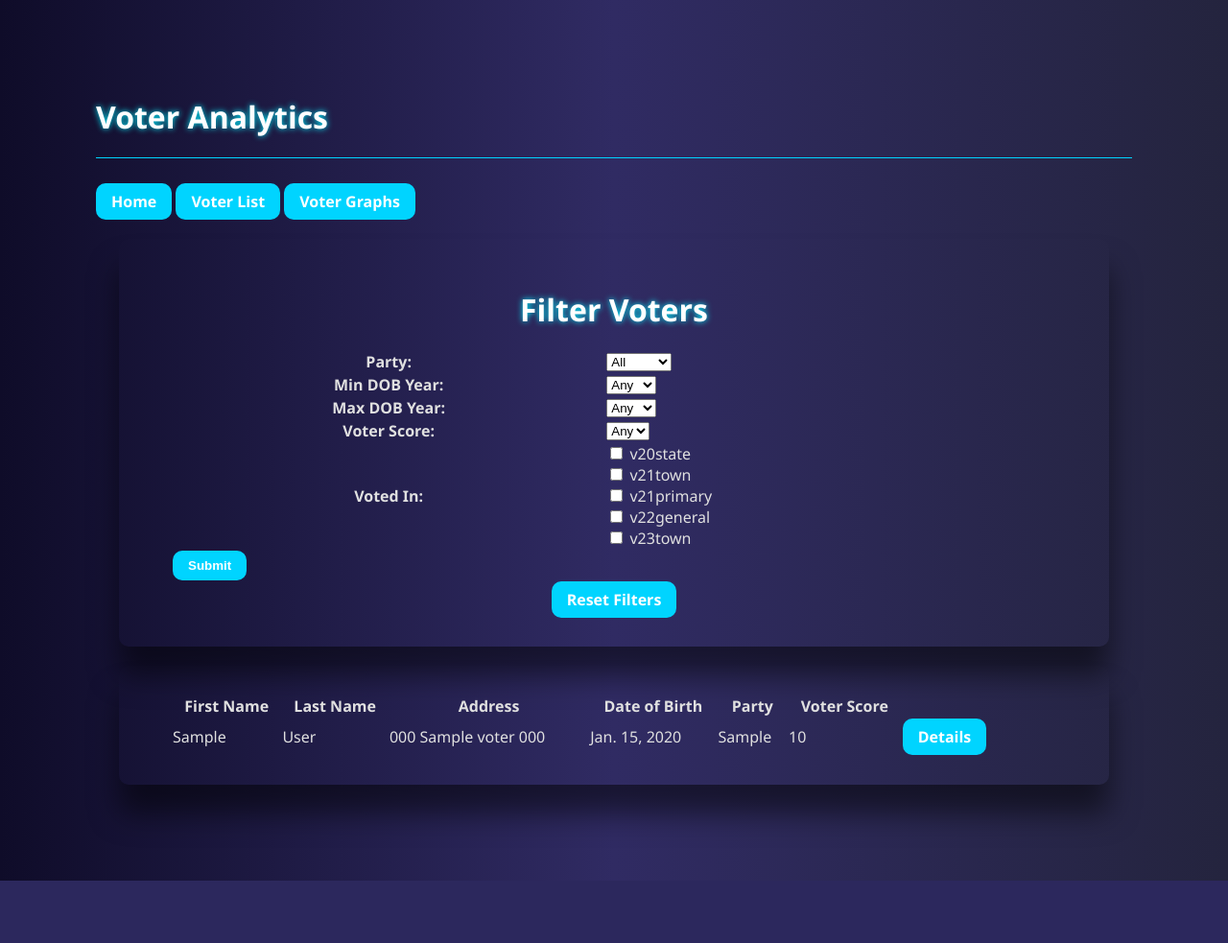
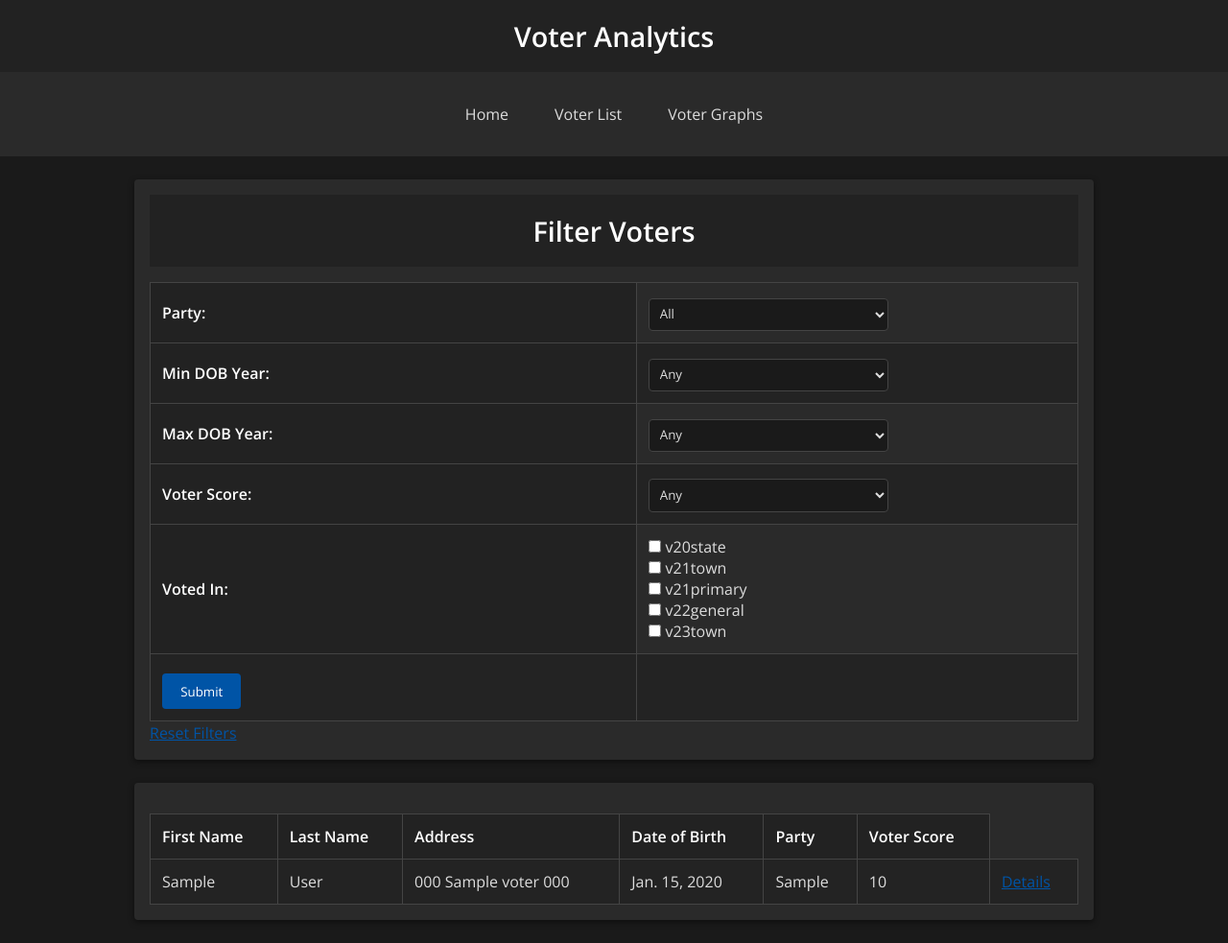
Before and after one commit to JaStaGa/JSG-Website-Directory, a Django app: page /voter_analytics/voters in a window 1280 px wide. Shown: the whole page at 96% size. Before the commit the page ends 918 px from the top, so only its background shows below. Run offline with Django 5.2, Linux system fonts and the light colour scheme; tables that the repository leaves empty hold one stand-in row (values such as "Sample post").

Commit message:
voter styling

```diff
--- a/directory/views.py
+++ b/directory/views.py
@@ -19,7 +19,7 @@ def mini_fb(request):
     return render(request, 'mini_fb/base.html')
 
 def voter_analytics(request):
-    return render(request, 'voter_analytics/base.html')
+    return render(request, 'voter_analytics/landing.html')
 
 def project(request):
     return render(request, 'project/home.html')
--- a/quotes/views.py
+++ b/quotes/views.py
@@ -39,7 +39,6 @@ images_list = [
     "https://upload.wikimedia.org/wikipedia/commons/5/5d/Lil_Wayne_Camp_Flog_Gnaw_2012.jpg",
     "https://upload.wikimedia.org/wikipedia/commons/5/5a/Lil_Wayne_cropped.jpg",
     "https://upload.wikimedia.org/wikipedia/commons/1/12/Lil_Wayne_Feb._2020.jpg",
-
 ]
 
 
--- a/static/styles-voter.css
+++ b/static/styles-voter.css
@@ -1,101 +1,185 @@
-body {
-  background-color: lightgrey;
+/* styles-voter.css */
+
+/* 1) Import a neutral sans-serif */
+@import url('https://fonts.googleapis.com/css2?family=Open+Sans:wght@400;600&display=swap');
+
+/* 2) Color variables */
+:root {
+  --bg:         #1a1a1a;  /* page background */
+  --card-bg:    #2a2a2a;  /* panels/forms */
+  --header-bg:  #222;     /* nav & header */
+  --accent:     #0054a6;  /* DMV blue */
+  --text:       #ddd;     /* main text */
+  --text-muted: #aaa;     /* secondary text */
+  --border:     #444;     /* table/form borders */
+  --radius:     4px;
 }
 
-h1, h2, h3, footer,header, p {
-  font-family: verdana;
-  color: rgb(40, 40, 138);
+/* 3) Global reset & typography */
+* {
+  margin: 0; padding: 0;
+  box-sizing: border-box;
+}
+body {
+  background: var(--bg);
+  color: var(--text);
+  font-family: 'Open Sans', sans-serif;
+  line-height: 1.5;
 }
 
-/* table, td, th {
-  width: 90%;
-  max-width: 1000px;
-  margin-left: 25px;
-  text-decoration:none;
-  padding: 10px;
-  margin: 10px;
-  color: rgb(40, 40, 138);
-  font-family: verdana;
-} */
-
-table {
-  width: 90%;
-  max-width: 1000px;
-  margin-left: 25px;
-  border-collapse: collapse;
-  text-decoration:none;
+/* 4) Page header */
+h1 {
+  background: var(--header-bg);
+  color: #fff;
+  text-align: center;
+  padding: 1rem;
+  font-size: 1.8rem;
 }
 
-td, th {
-  padding: 10px;
-  color: rgb(40, 40, 138);
-  font-family: verdana;
-  text-align: left; /* Align text in cells */
+/* 5) Site nav */
+nav {
+  background: var(--card-bg);
+  padding: 0.5rem;
+}
+nav ul {
+  display: flex;
+  list-style: none;
+  justify-content: center;
+  gap: 1rem;
+}
+nav ul a {
+  color: var(--text);
+  text-decoration: none;
+  padding: 0.5rem 1rem;
+  border-radius: var(--radius);
+  transition: background 0.2s;
+}
+nav ul a:hover {
+  background: var(--accent);
+  color: #fff;
 }
 
-/* Optionally, remove margins on td */
-td {
-  margin: 0; /* Avoids spacing issues */
-}
-
-
-nav ul {
-  text-align: center;
-}
-
-nav ul a, .container{
-  font-family: verdana;
-  color: rgb(40, 40, 138);
-  width: 90%;
-  max-width: 100px;
-  padding: 10px;
-  text-align: center;
-  transition: max-width 0.3s ease;
-  list-style-type: none;
-}
-li {
-  list-style-type: none;
-}
-
-.form-table {
-  justify-content: center;
-  text-align: center;
-}
-
+/* 6) Main container/cards */
 .container {
   width: 90%;
   max-width: 1000px;
-  padding: 30px;
-  margin: 20px auto;
-  box-shadow: 0 4px 12px rgba(0, 0, 0, 0.5);
-  border-radius: 10px;
-  text-align: center;
-  transition: max-width 0.3s ease;
+  margin: 1.5rem auto;
+  background: var(--card-bg);
+  padding: 1rem;
+  border-radius: var(--radius);
+  box-shadow: 0 2px 6px rgba(0,0,0,0.5);
 }
 
-.header-title {
-  text-align: center;
-  color: #7599d2;
-  text-decoration: none;
-  padding: 10px;
-  margin: 10px;
+/* 7) Tables */
+table {
+  width: 100%;
+  border-collapse: collapse;
+  margin-top: 1rem;
+}
+th, td {
+  padding: 0.75rem;
+  border: 1px solid var(--border);
+  text-align: left;
+  color: var(--text);
+}
+th {
+  background: var(--header-bg);
+  color: #fff;
+  font-weight: 600;
+}
+tr:nth-child(even) {
+  background: #232323;
+}
+tr:hover {
+  background: var(--border);
 }
 
-h4 a {
-  font-family:verdana;
-  display: inline-block;
-  color: rgb(40, 40, 138);
-  padding: 10px 20px;
-  text-decoration: none;
-  background-color: #ccd0d6;
-  margin: 10px;
+/* 8) Filter form elements */
+select, input[type="submit"] {
+  font-family: inherit;
+}
+select {
+  width: 100%;
+  max-width: 250px;
+  padding: 0.4rem;
+  margin-top: 0.2rem;
+  border: 1px solid var(--border);
+  border-radius: var(--radius);
+  background: var(--bg);
+  color: var(--text);
+}
+input[type="submit"] {
+  margin-top: 0.5rem;
+  padding: 0.6rem 1.2rem;
+  background: var(--accent);
+  color: #fff;
+  border: none;
+  border-radius: var(--radius);
+  cursor: pointer;
+  transition: background 0.2s;
+}
+input[type="submit"]:hover {
+  background: #003e7e;
 }
 
-.form-picture {
-  margin: 5px 0;
+/* 9) Reset-filters link & general links */
+a {
+  color: var(--accent);
+}
+a:hover {
+  text-decoration: underline;
 }
 
-.form-table {
+/* 10) Pagination */
+.pagination {
+  display: flex;
+  list-style: none;
   justify-content: center;
-  text-align: center;
+  gap: 0.75rem;
+  margin: 1rem 0;
+  padding: 0;
 }
+.pagination li span,
+.pagination li span a {
+  display: inline-block;
+  padding: 0.5rem 0.75rem;
+  border-radius: var(--radius);
+}
+.pagination li span {
+  color: var(--text-muted);
+}
+.pagination li span a {
+  background: var(--card-bg);
+  color: var(--text);
+  text-decoration: none;
+  transition: background 0.2s;
+}
+.pagination li span a:hover {
+  background: var(--accent);
+  color: #fff;
+}
+
+/* 11) Lists on detail pages */
+ul {
+  list-style: none;
+  padding: 0;
+  margin: 1rem 0;
+}
+ul li {
+  margin-bottom: 0.5rem;
+}
+ul li strong {
+  display: inline-block;
+  width: 140px;
+  color: var(--text-muted);
+}
+
+/* 12) Responsive helpers */
+@media (max-width: 600px) {
+  nav ul {
+    flex-wrap: wrap;
+  }
+  select {
+    max-width: 100%;
+  }
+}
--- a/voter_analytics/templates/voter_analytics/base.html
+++ b/voter_analytics/templates/voter_analytics/base.html
@@ -4,7 +4,7 @@
 <html>
     <head>
         <title>Voter Analytics</title>
-        <link rel="stylesheet" href="{% static 'styles-mini-fb.css' %}">
+        <link rel="stylesheet" href="{% static 'styles-voter.css' %}">
     </head>
     <body>
         <h1>Voter Analytics</h1>
```
Also changed, not shown: voter_analytics/templates/voter_analytics/landing.html (added, +23 -0 lines).
